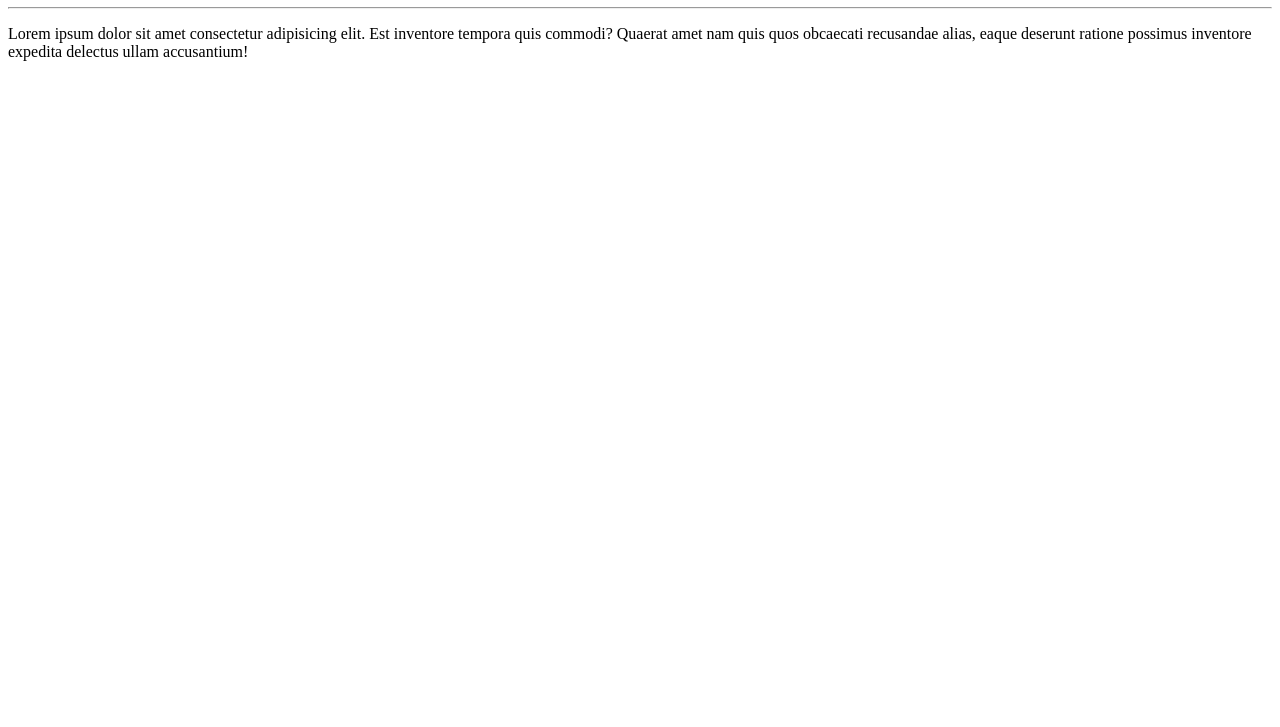
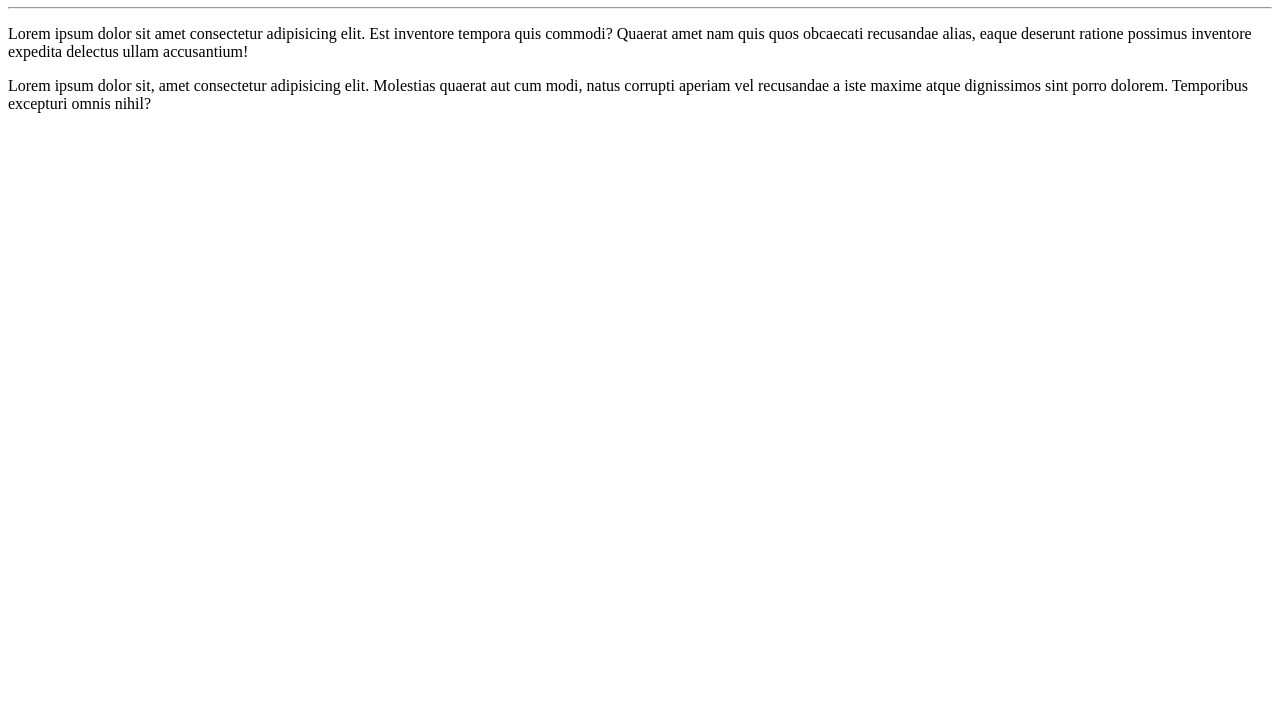
Before and after one commit to jabesprotazio/Ola-Mundo, a plain HTML site: page site-exemplo/index.html in a window 1280 px wide. Shown: the part 73-800 px from the top of the page. Drawn offline with Linux system fonts and the light colour scheme.

Commit message:
adicionei um parágrafo

```diff
--- a/site-exemplo/index.html
+++ b/site-exemplo/index.html
@@ -9,5 +9,6 @@
     <h1>Olá, Mundo!</h1>
     <hr>
     <p>Lorem ipsum dolor sit amet consectetur adipisicing elit. Est inventore tempora quis commodi? Quaerat amet nam quis quos obcaecati recusandae alias, eaque deserunt ratione possimus inventore expedita delectus ullam accusantium!</p>
+    <p>Lorem ipsum dolor sit, amet consectetur adipisicing elit. Molestias quaerat aut cum modi, natus corrupti aperiam vel recusandae a iste maxime atque dignissimos sint porro dolorem. Temporibus excepturi omnis nihil?</p>
 </body>
 </html>
```
